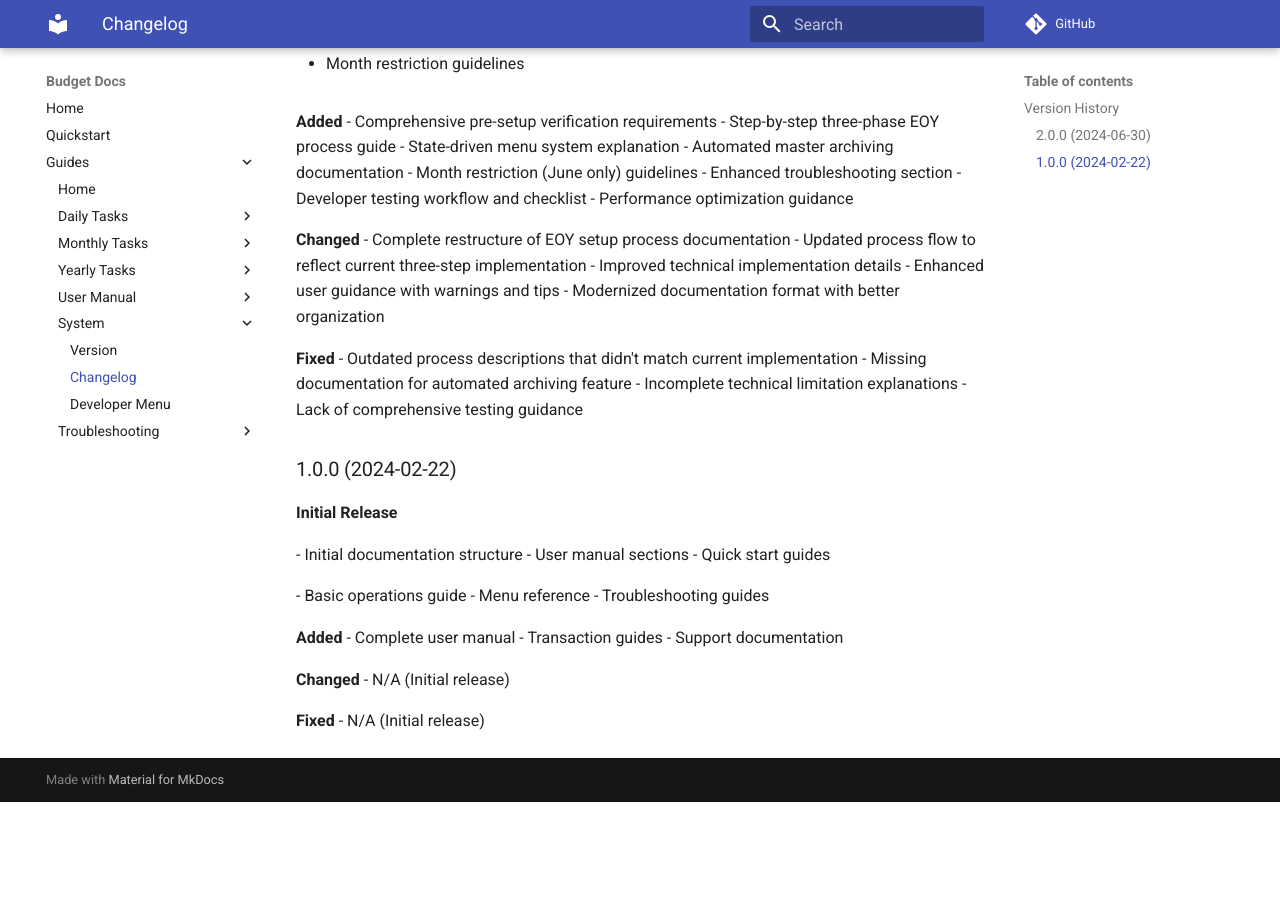
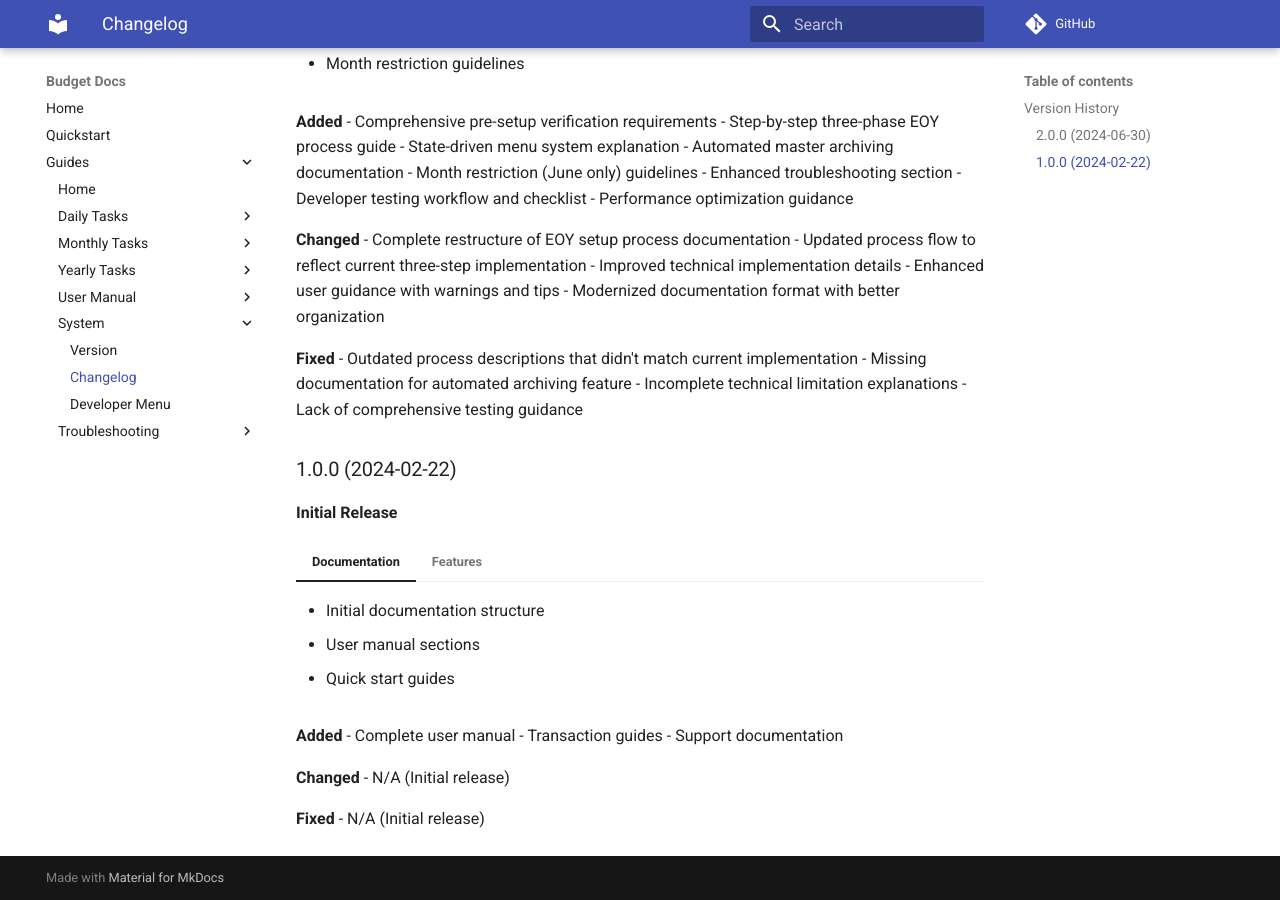
Before and after one commit to griadooss/budget-docs, an MkDocs documentation site: the page built from docs/guides/system/changelog.md, in a window 1280 px wide and 900 px high, scrolled down 548 px. Built offline with MkDocs 1.6.1 and Material for MkDocs 9.7.7, drawn with Linux system fonts in a browser that asks for light colours; comment, search, counter and statistics services are not loaded; before the commit the page ends 1350 px from its top, so only the background shows below that.

Commit message:
Fix remaining CardGroup tags in changelog.md

```diff
--- a/docs/guides/system/changelog.md
+++ b/docs/guides/system/changelog.md
@@ -55,19 +55,17 @@ description: 'Detailed history of documentation updates'
 
 **Initial Release**
 
-<CardGroup cols={2}>
-<Card title="Documentation" icon="book">
-- Initial documentation structure
-- User manual sections
-- Quick start guides
-  </Card>
+=== "Documentation"
 
-<Card title="Features" icon="stars">
-- Basic operations guide
-- Menu reference
-- Troubleshooting guides
-  </Card>
-</CardGroup>
+    - Initial documentation structure
+    - User manual sections
+    - Quick start guides
+
+=== "Features"
+
+    - Basic operations guide
+    - Menu reference
+    - Troubleshooting guides
 
 **Added**
 - Complete user manual
```
